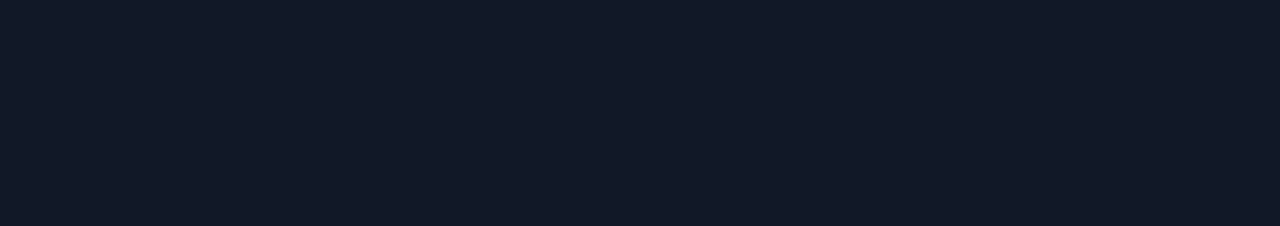
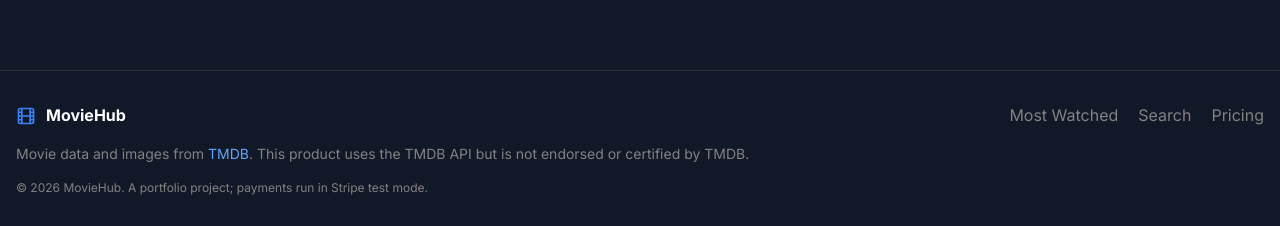
Before and after one commit to HrvojeZec/movieapp, a Next.js app: page /auth/login in a window 1280 px wide. Shown: the part 571-797 px from the top of the page. Built offline with nearby package versions, Linux system fonts and the light colour scheme; no server answers.

Commit message:
feat(layout): add a footer with the TMDB attribution

```diff
--- /dev/null
+++ b/src/shared/ui/Footer/Footer.module.scss
@@ -0,0 +1,20 @@
+.footer {
+  margin-top: var(--mantine-spacing-xl);
+  padding: var(--mantine-spacing-xl) 0;
+  border-top: 1px solid var(--surface-border);
+  background: rgba(17, 24, 39, 0.6);
+}
+
+.link {
+  color: var(--mantine-color-dimmed);
+  text-decoration: none;
+
+  &:hover,
+  &:focus-visible {
+    color: white;
+  }
+}
+
+.tmdbLink {
+  color: var(--primary-400);
+}
--- /dev/null
+++ b/src/shared/ui/Footer/Footer.tsx
@@ -0,0 +1,62 @@
+import Link from "next/link";
+import { Anchor, Box, Container, Group, Stack, Text } from "@mantine/core";
+import { Film } from "lucide-react";
+import { ROUTES } from "@/shared/routes";
+import { COLORS } from "@/shared/theme/colors";
+import classes from "./Footer.module.scss";
+
+const TMDB_URL = "https://www.themoviedb.org";
+
+const FOOTER_LINKS = [
+  { label: "Most Watched", href: ROUTES.mostWatched },
+  { label: "Search", href: ROUTES.search() },
+  { label: "Pricing", href: ROUTES.pricing },
+];
+
+export function Footer() {
+  return (
+    <footer className={classes.footer}>
+      <Container size="xl">
+        <Stack gap="md">
+          <Group justify="space-between" align="flex-start" gap="lg">
+            <Group gap="xs">
+              <Film size={20} color={COLORS.primary} />
+              <Text fw={700} c="white">
+                MovieHub
+              </Text>
+            </Group>
+
+            <Box component="nav" aria-label="Footer">
+              <Group gap="lg">
+                {FOOTER_LINKS.map(({ label, href }) => (
+                  <Link key={href} href={href} className={classes.link}>
+                    {label}
+                  </Link>
+                ))}
+              </Group>
+            </Box>
+          </Group>
+
+          {/* Required by the TMDB API terms of use */}
+          <Text size="sm" c="dimmed">
+            Movie data and images from{" "}
+            <Anchor
+              href={TMDB_URL}
+              target="_blank"
+              rel="noopener noreferrer"
+              className={classes.tmdbLink}
+            >
+              TMDB
+            </Anchor>
+            . This product uses the TMDB API but is not endorsed or certified by TMDB.
+          </Text>
+
+          <Text size="xs" c="dimmed">
+            © {new Date().getFullYear()} MovieHub. A portfolio project; payments run in Stripe test
+            mode.
+          </Text>
+        </Stack>
+      </Container>
+    </footer>
+  );
+}
--- a/src/shared/ui/Layout/Layout.module.scss
+++ b/src/shared/ui/Layout/Layout.module.scss
@@ -4,3 +4,14 @@
 .header {
   background-color: transparent;
 }
+
+// AppShell.Main is at least as tall as the viewport; the page grows so the footer stays at the
+// bottom even on short pages
+.main {
+  display: flex;
+  flex-direction: column;
+}
+
+.page {
+  flex: 1;
+}
--- a/src/shared/ui/Layout/Layout.tsx
+++ b/src/shared/ui/Layout/Layout.tsx
@@ -1,6 +1,7 @@
 "use client";
 import type { ReactNode } from "react";
 import { AppShell } from "@mantine/core";
+import { Footer } from "@/shared/ui/Footer/Footer";
 import { Navbar } from "@/shared/ui/Navbar/Navbar";
 import classes from "./Layout.module.scss";
 
@@ -16,6 +17,9 @@ export const Layout = ({ children }: { children: ReactNode }) => (
     <AppShell.Header>
       <Navbar />
     </AppShell.Header>
-    <AppShell.Main>{children}</AppShell.Main>
+    <AppShell.Main>
+      <div className={classes.page}>{children}</div>
+      <Footer />
+    </AppShell.Main>
   </AppShell>
 );
```
